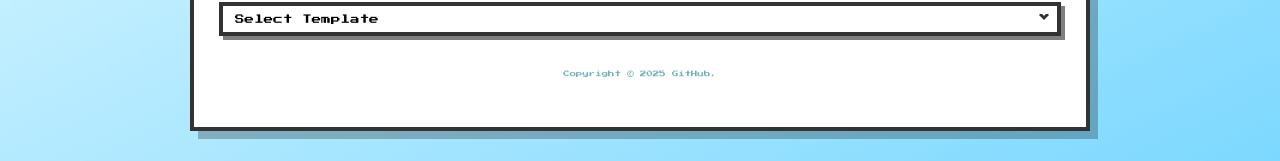
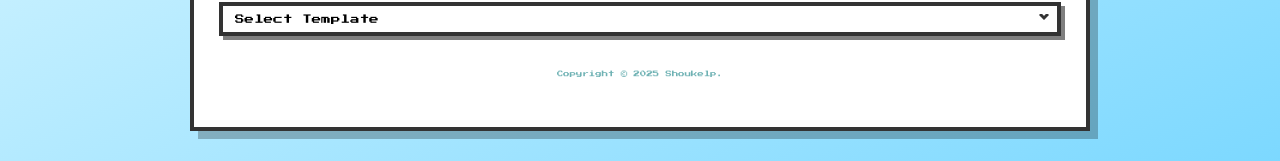
Before and after one commit to shoukelp/JSON-generator, a React (Create React App) app: page / in a window 1280 px wide. Shown: the part 499-660 px from the top of the page. Built offline with nearby package versions, Linux system fonts and the light colour scheme; the HTML template or start-up script is replaced by a standard one.

Commit message:
Some changes

```diff
--- a/src/components/Footer.jsx
+++ b/src/components/Footer.jsx
@@ -9,7 +9,7 @@ const Footer = () => (
         target="_blank"
         rel="noopener noreferrer"
       >
-        GitHub
+        Shoukelp
       </a>
       .
     </p>
```
